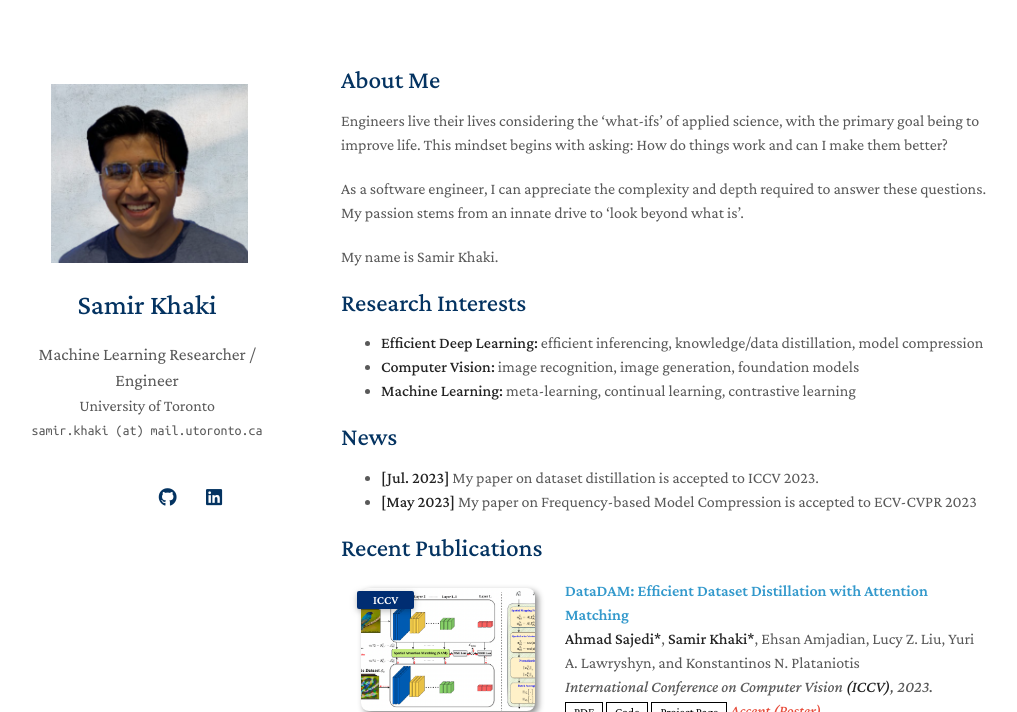
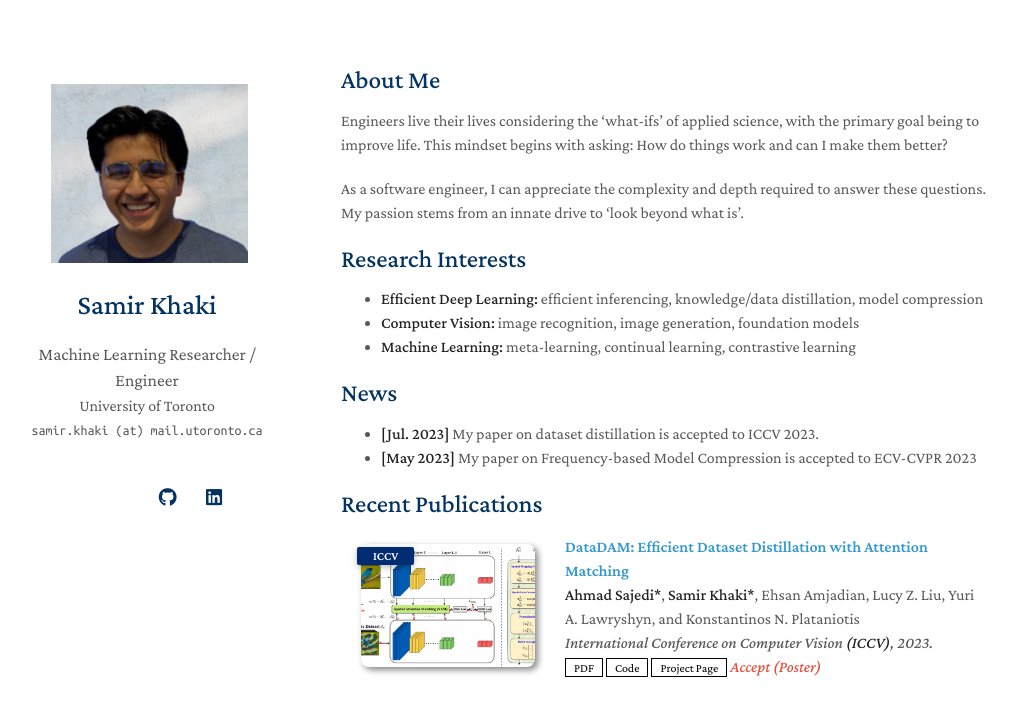
Before and after one commit to lizekai-richard/lizekai-richard.github.io, a Jekyll site: the page built from index.md, in a window 1280 px wide and 900 px high, cut to the strip 0-712 px from the top of the window. Shown: the whole strip, without its empty margins (129-1146 px from the left). Built offline with Jekyll 4.4.1, drawn with Linux system fonts in a browser that asks for light colours; nearby versions of some CDN libraries; a style sheet for code colours, icons or effects is not loaded; our own code applies the rules of GitHub Pages for plain Markdown files.

Commit message:
Update Homepage

```diff
--- a/index.md
+++ b/index.md
@@ -7,8 +7,6 @@ layout: homepage
 Engineers live their lives considering the ‘what-ifs’ of applied science, with the primary goal being to improve life. This mindset begins with asking: How do things work and can I make them better?
 
 As a software engineer, I can appreciate the complexity and depth required to answer these questions. My passion stems from an innate drive to ‘look beyond what is’.
-
-My name is Samir Khaki.
 
 ## Research Interests
 - **Efficient Deep Learning:** efficient inferencing, knowledge/data distillation, model compression
```
